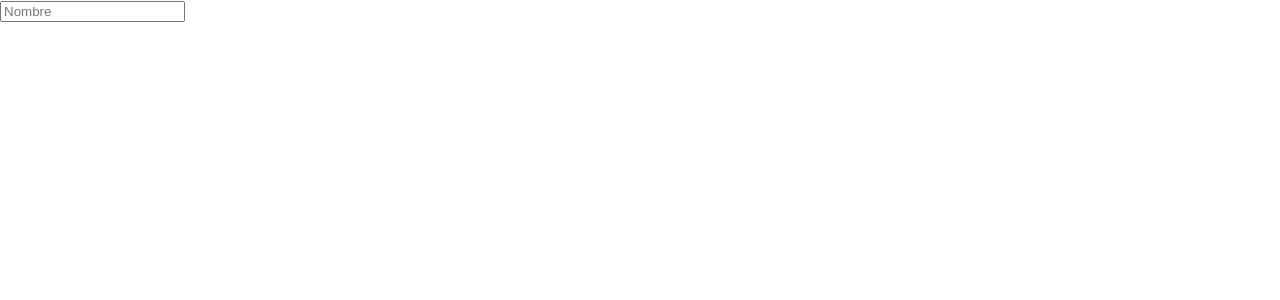
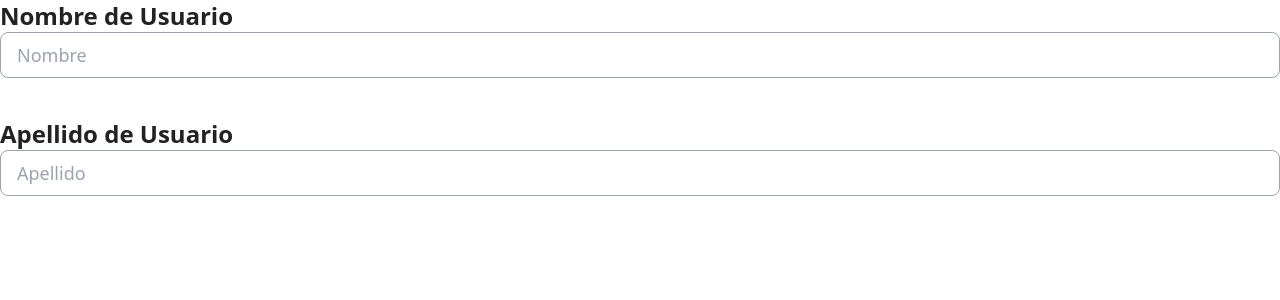
Before and after one commit to renier1989/gestor-usuarios, a React (Create React App) app: page / in a window 1280 px wide. Shown: the top 300 px of the page. Built offline with nearby package versions, Linux system fonts and the light colour scheme; the HTML template or start-up script is replaced by a standard one.

Commit message:
Class77 - Componente Input + Tailwind

```diff
--- a/package.json
+++ b/package.json
@@ -34,5 +34,8 @@
       "last 1 firefox version",
       "last 1 safari version"
     ]
+  },
+  "devDependencies": {
+    "tailwindcss": "^3.3.3"
   }
 }
--- a/src/App.css
+++ /dev/null
@@ -1,38 +0,0 @@
-.App {
-  text-align: center;
-}
-
-.App-logo {
-  height: 40vmin;
-  pointer-events: none;
-}
-
-@media (prefers-reduced-motion: no-preference) {
-  .App-logo {
-    animation: App-logo-spin infinite 20s linear;
-  }
-}
-
-.App-header {
-  background-color: #282c34;
-  min-height: 100vh;
-  display: flex;
-  flex-direction: column;
-  align-items: center;
-  justify-content: center;
-  font-size: calc(10px + 2vmin);
-  color: white;
-}
-
-.App-link {
-  color: #61dafb;
-}
-
-@keyframes App-logo-spin {
-  from {
-    transform: rotate(0deg);
-  }
-  to {
-    transform: rotate(360deg);
-  }
-}
--- a/src/App.js
+++ b/src/App.js
@@ -1,20 +1,31 @@
+import Input from "./components/Input";
 import useFormulario from "./hooks/useFormulario";
 
 function App() {
   // custom hook
-  const [formulario, handleChange] = useFormulario({ name: "" });
+  const [formulario, handleChange] = useFormulario({
+      name: ''
+      , lastname:''
+    });
 
-  console.log(formulario);
   return (
     <div>
       <form>
-        <input
-          type="text"
-          name="name"
-          placeholder="Nombre"
-          value={formulario.name}
-          onChange={handleChange}
-        />
+        <Input
+        label='Nombre de Usuario'
+        type="text"
+        name="name"
+        placeholder="Nombre"
+        value={formulario.name}
+        onChange={handleChange} />
+
+        <Input
+        label='Apellido de Usuario'
+        type="text"
+        name="lastname"
+        placeholder="Apellido"
+        value={formulario.lastname}
+        onChange={handleChange} />
       </form>
     </div>
   );
--- /dev/null
+++ b/src/components/Input.js
@@ -0,0 +1,18 @@
+import React from "react";
+
+// aqui uso un rest operator. puedo excluir unicamente la propidad del "label" fuera del Spread operator.
+// recordar que los rest operators siempre se declaran como segundo parametro ya que estos van a contener los demas parametros excluyendo los primeros
+function Input({ label, ...restInput }) {
+  //   console.log(restInput);
+  return (
+    <div className="mb-10">
+      <label className="font-semibold text-2xl block text-[#222]">{label}</label>
+      <input
+        className="bg-white outline-none text-lg py-2 px-4  border-[0.5px] border-gray-400  rounded-lg text-[#222] w-full"
+        {...restInput}
+      />
+    </div>
+  );
+}
+
+export default Input;
--- a/src/index.css
+++ b/src/index.css
@@ -1,13 +1,3 @@
-body {
-  margin: 0;
-  font-family: -apple-system, BlinkMacSystemFont, 'Segoe UI', 'Roboto', 'Oxygen',
-    'Ubuntu', 'Cantarell', 'Fira Sans', 'Droid Sans', 'Helvetica Neue',
-    sans-serif;
-  -webkit-font-smoothing: antialiased;
-  -moz-osx-font-smoothing: grayscale;
-}
-
-code {
-  font-family: source-code-pro, Menlo, Monaco, Consolas, 'Courier New',
-    monospace;
-}
+@tailwind base;
+@tailwind components;
+@tailwind utilities;
--- /dev/null
+++ b/tailwind.config.js
@@ -0,0 +1,10 @@
+/** @type {import('tailwindcss').Config} */
+module.exports = {
+  content: [
+    "./src/**/*.{js,jsx,ts,tsx}",
+  ],
+  theme: {
+    extend: {},
+  },
+  plugins: [],
+}
```
Also changed, not shown: 1 other file (tests, documents, lock files or other folders).
